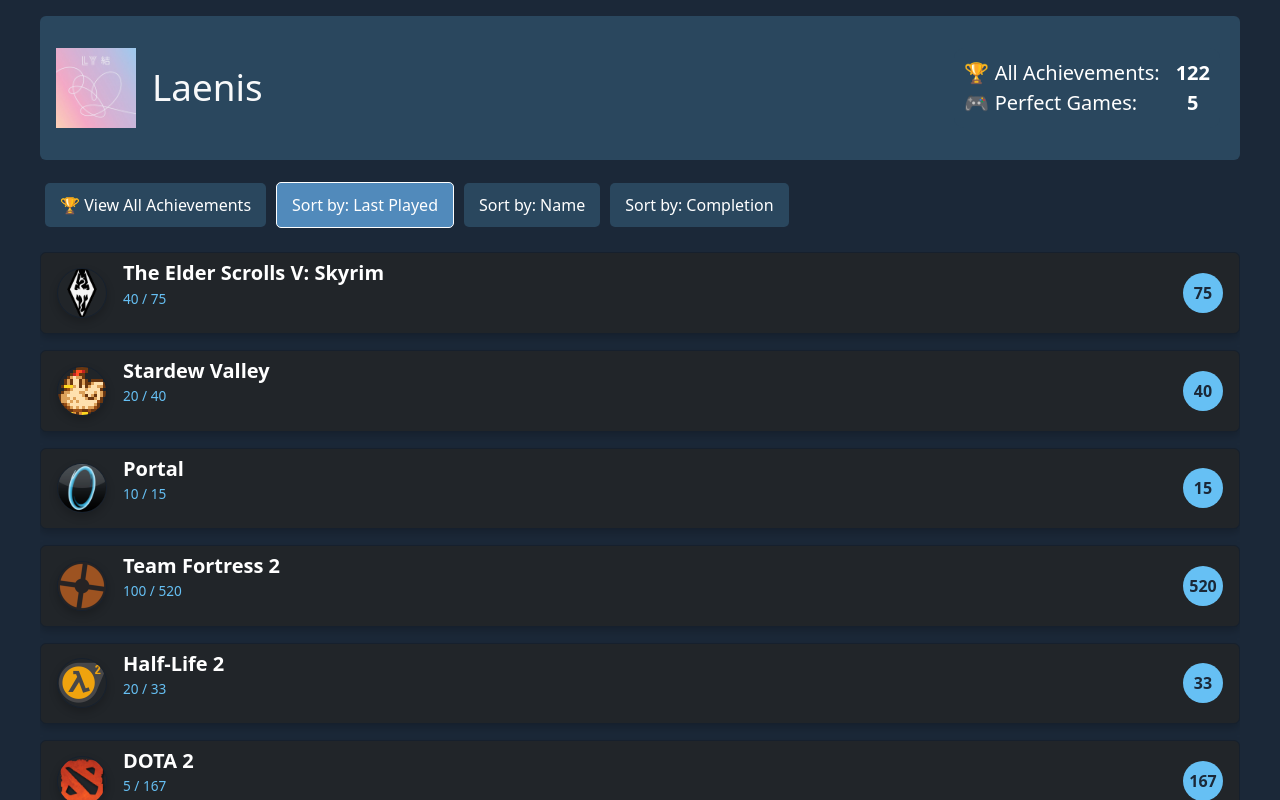
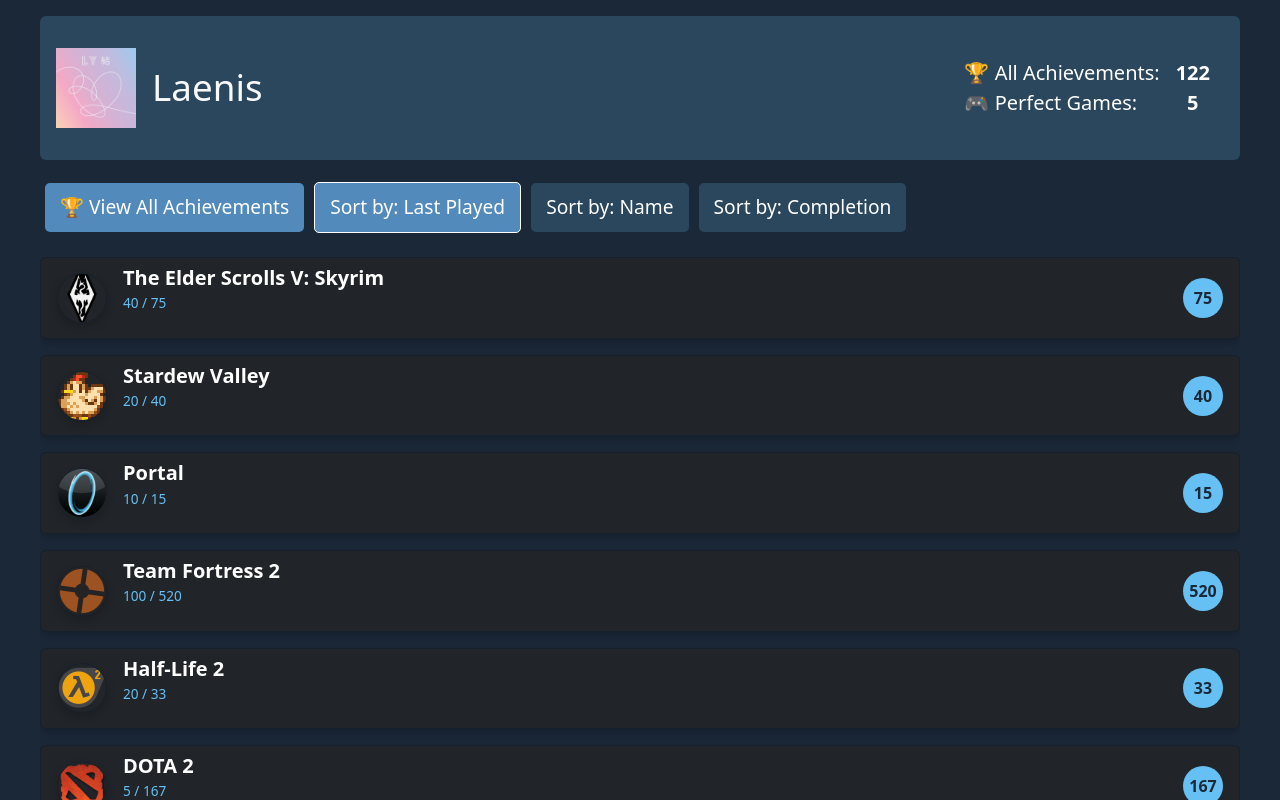
Before and after one commit to Mi3kka/achievement-viewer, a Next.js app: page /AchievementsPage in a window 1280 px wide. In both pictures the pointer is over the button "🏆 View All Achievements". Built offline with nearby package versions, Linux system fonts and the light colour scheme.

Commit message:
Update AchievementsContainer.css
Added hover effects to sort options.

```diff
--- a/styles/AchievementsContainer.css
+++ b/styles/AchievementsContainer.css
@@ -26,6 +26,7 @@
   cursor: pointer;
   margin-left: 0.3125rem;
   margin-right: 0.3125rem;
+  font-size: 1.2rem;
 }
 
 .sort-button-active {
@@ -37,6 +38,15 @@
   cursor: pointer;
   margin-left: 0.3125rem;
   margin-right: 0.3125rem;
+  font-size: 1.2rem;
+}
+
+.sort-button:hover {
+  background-color: #518abb;
+}
+
+.sort-button-active:hover {
+  background-color: #396882;
 }
 
 @media screen and (max-width: 800px) {
```
